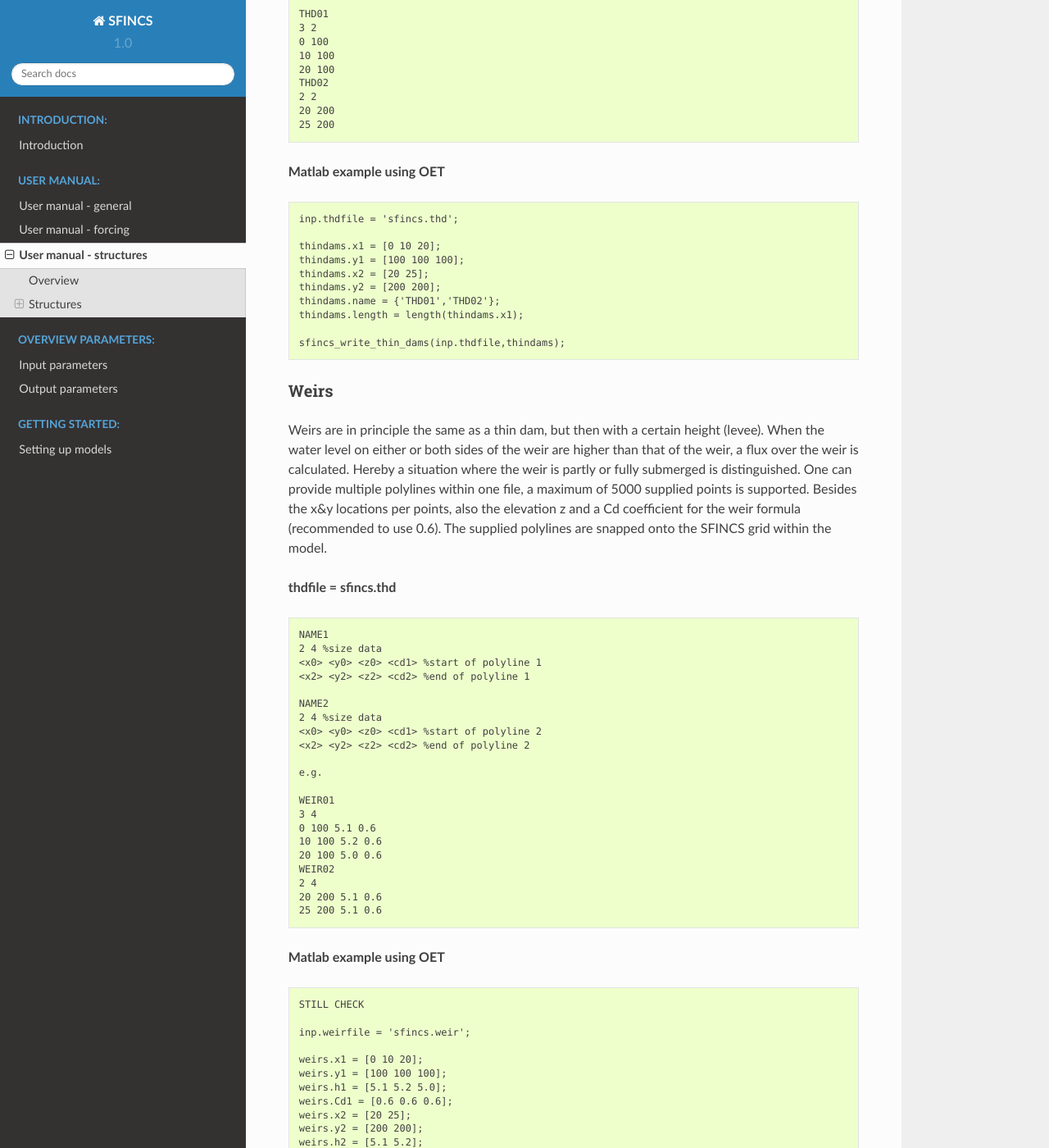
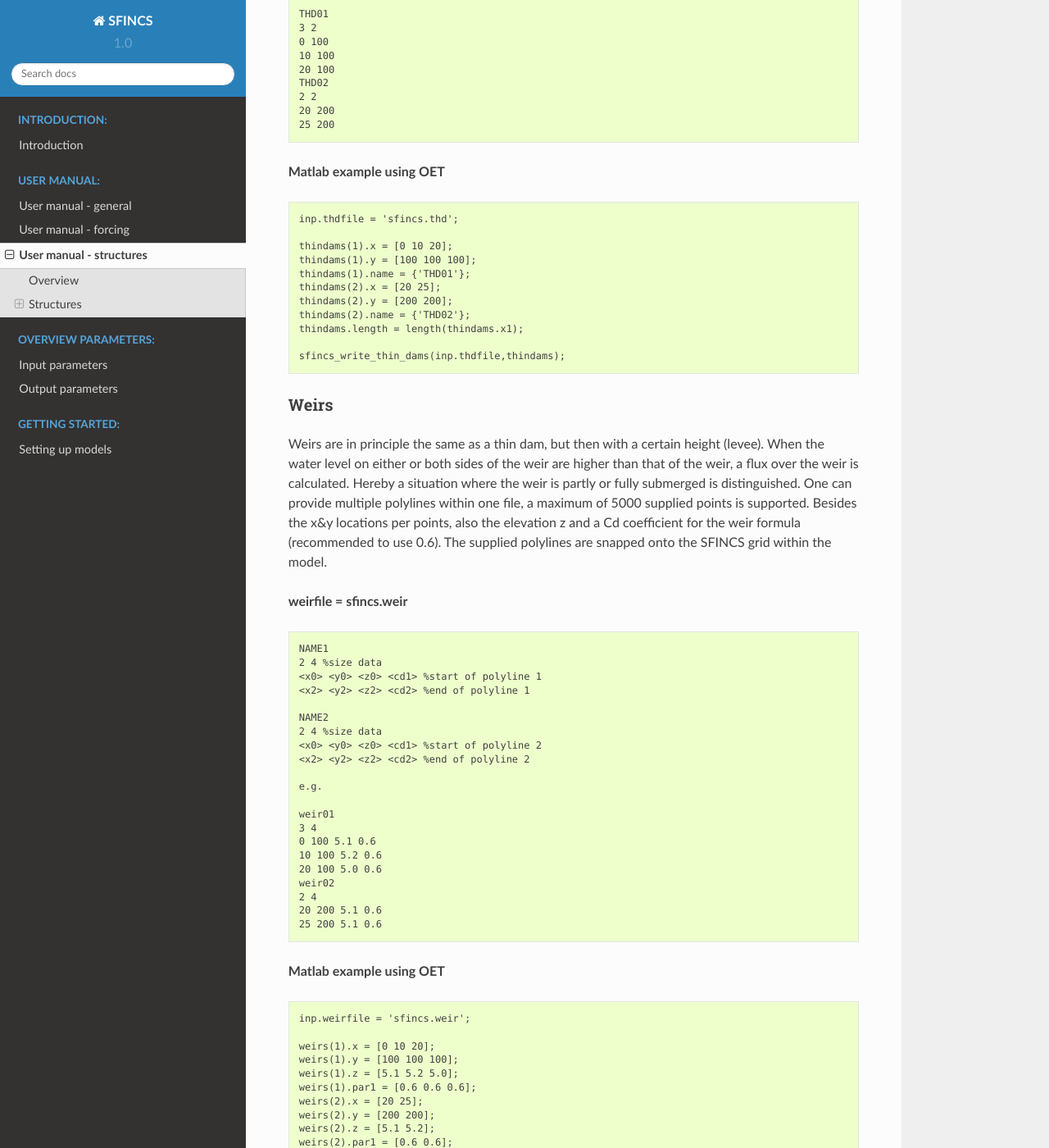
Before and after one commit to Leynse/SFINCS, a Sphinx documentation site: the page built from docs/input_structures.rst, in a window 1280 px wide and 1400 px high, scrolled down 1828 px. Shown: the whole window at 82% size. Built offline with Sphinx 7.4.7 and the Read the Docs theme 2.0.0, drawn with Linux system fonts in a browser that asks for light colours; some of the changed text lies outside the part shown.

Commit message:
- Small corrections of files/typos

```diff
--- a/docs/conf.py
+++ b/docs/conf.py
@@ -44,6 +44,7 @@ extensions = [
     'sphinx.ext.mathjax',
    # 'sphinxcontrib.bibtex',
     'sphinx.ext.viewcode',
+    #'sphinxcontrib.partable',
 ]
 
 # Add any paths that contain templates here, relative to this directory.
--- a/docs/input_forcing.rst
+++ b/docs/input_forcing.rst
@@ -149,7 +149,7 @@ Discharges
 A simple implementation of discharge points is added to SFINCS, specify values in m^3/s.
 First specify the locations in 'sfincs.src'.
 
-.. figure:: ./figures/SFINCS_discharge_input_grid.PNG
+.. figure:: ./figures/SFINCS_discharge_input_grid.png
    :width: 400px
    :align: center
 
--- a/docs/input_structures.rst
+++ b/docs/input_structures.rst
@@ -66,11 +66,12 @@ The supplied polylines are snapped onto the SFINCS grid within the model.
 
 	inp.thdfile = 'sfincs.thd';
 
-	thindams.x1 = [0 10 20];
-	thindams.y1 = [100 100 100];
-	thindams.x2 = [20 25];
-	thindams.y2 = [200 200];
-	thindams.name = {'THD01','THD02'};
+	thindams(1).x = [0 10 20];
+	thindams(1).y = [100 100 100];
+	thindams(1).name = {'THD01'};
+	thindams(2).x = [20 25];
+	thindams(2).y = [200 200];
+	thindams(2).name = {'THD02'};
 	thindams.length = length(thindams.x1);
 
 	sfincs_write_thin_dams(inp.thdfile,thindams);
@@ -85,7 +86,7 @@ One can provide multiple polylines within one file, a maximum of 5000 supplied p
 Besides the x&y locations per points, also the elevation z and a Cd coefficient for the weir formula (recommended to use 0.6).
 The supplied polylines are snapped onto the SFINCS grid within the model.
 
-**thdfile = sfincs.thd**
+**weirfile = sfincs.weir**
 
 .. code-block:: text
 
@@ -101,12 +102,12 @@ The supplied polylines are snapped onto the SFINCS grid within the model.
 
 	e.g.
 
-	WEIR01
+	weir01
 	3 4
 	0 100 5.1 0.6
 	10 100 5.2 0.6
 	20 100 5.0 0.6
-	WEIR02
+	weir02
 	2 4
 	20 200 5.1 0.6
 	25 200 5.1 0.6
@@ -115,22 +116,18 @@ The supplied polylines are snapped onto the SFINCS grid within the model.
 
 .. code-block:: text
 
-	STILL CHECK
-
 	inp.weirfile = 'sfincs.weir';
 
-	weirs.x1 = [0 10 20];
-	weirs.y1 = [100 100 100];
-	weirs.h1 = [5.1 5.2 5.0];
-	weirs.Cd1 = [0.6 0.6 0.6];
-	weirs.x2 = [20 25];
-	weirs.y2 = [200 200];
-	weirs.h2 = [5.1 5.2];
-	weirs.Cd2 = [0.6 0.6];
-	weirs.name = {'WEIR01','WEIR02'};
-	weirs.length = length(weirs.x1);
+	weirs(1).x = [0 10 20];
+	weirs(1).y = [100 100 100];
+	weirs(1).z = [5.1 5.2 5.0];
+	weirs(1).par1 = [0.6 0.6 0.6];
+	weirs(2).x = [20 25];
+	weirs(2).y = [200 200];
+	weirs(2).z = [5.1 5.2];
+	weirs(2).par1 = [0.6 0.6];
 
-	sfincs_write_weirs(inp.weirfile,weirs);
+	sfincs_write_obstacle_file_1par(inp.weirfile,weirs)
 
 Drainage pump and Culvert
 ^^^^^^^^^^^^^^^^^^
--- a/docs/readme.txt
+++ b/docs/readme.txt
@@ -8,6 +8,8 @@ To build the docs locally:
 
 - activate environment: 'conda activate hydromt-sfincs'
 
+- add sphinxcontrib package: conda install sphinxcontrib
+
 - do: 'make html'
 
 > The HTML pages are in _build\html.
```
Also changed, not shown: docs/parameters.rst (+10 -10 lines), docs/figures/SFINCS_documentation_forcing_meteo.png (added).
